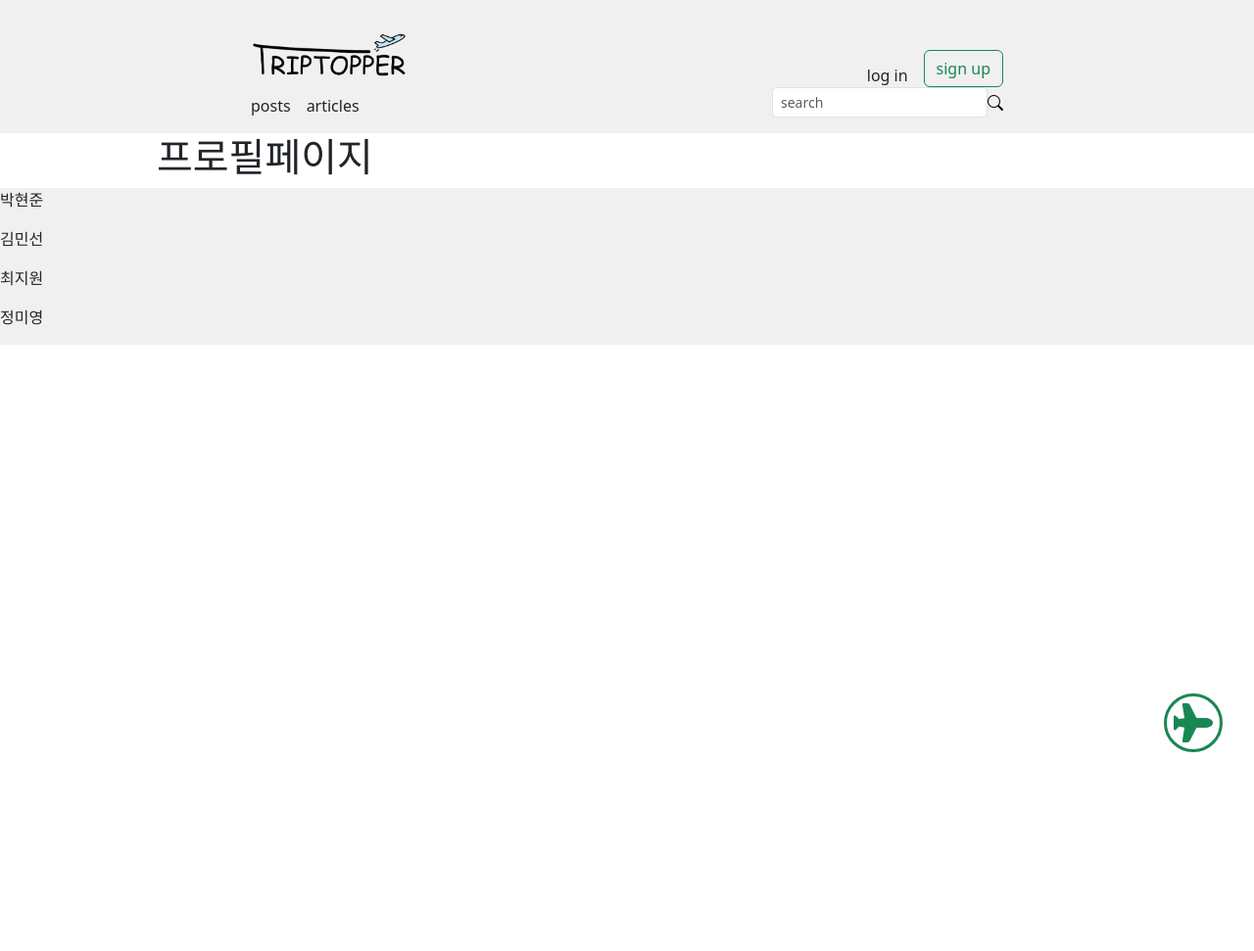
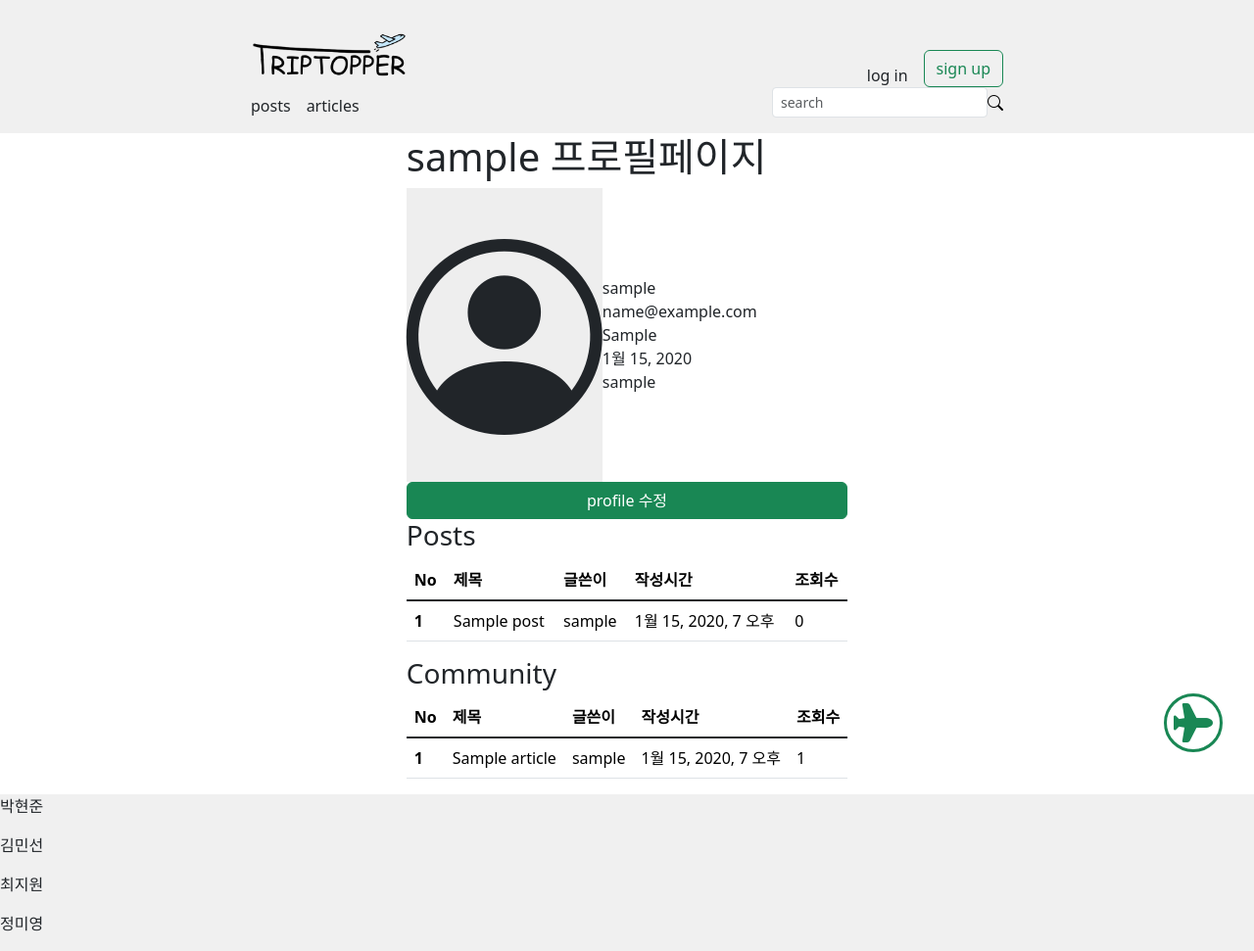
Before and after one commit to DT-HYUNJUN/tourist-spots-review-site, a Django app: a page that uses templates/base.html in a window 1280 px wide. Shown: the whole page at 98% size. Before the commit the page ends 768 px from the top, so only its background shows below. Run offline with Django 3.2, Linux system fonts and the light colour scheme; tables that the repository leaves empty hold one stand-in row (values such as "Sample post").

Commit message:
[UPDATE]profile

```diff
--- a/accounts/models.py
+++ b/accounts/models.py
@@ -10,7 +10,7 @@ class User(AbstractUser):
     followers = models.ManyToManyField('self', symmetrical=False, related_name='following')
     def profile(instance, filename):
         return f'profiles/{instance.username}/{filename}'
-    profile_image = ProcessedImageField(blank=False,
+    profile_image = ProcessedImageField(blank=True,
                                 upload_to = profile,
                                 processors= [ResizeToFill(90, 90)],
                                 format='JPEG',
--- a/accounts/templates/accounts/profile.html
+++ b/accounts/templates/accounts/profile.html
@@ -2,9 +2,91 @@
 
 {% block style %}
 <style>
+  .profile--user--wrap{
+    display: flex;
+    align-items: center;
+  }
+  .profile--image--wrap{
+      font-size: 200px;
+      background-color: #eeeeee;
+  }
 </style>
 {% endblock style %}
 
 {% block content %}
-<h1>프로필페이지</h1>
+<article>
+  <h1>{{ person }} 프로필페이지</h1>
+  <section class="profile--user--container">
+    <div class="profile--user--wrap">
+      <div class="profile--image--wrap">
+        {% if pserson.profile_image %}
+        <img src="{{ pserson.profile_image.url }}" alt="profile-image">
+        {% else %}
+        <i class="bi bi-person-circle"></i>
+        {% endif %}
+      </div>
+      <ul>
+        <li>{{ person.username }}</li>
+        <li>{{ person.email }}</li>
+        <li>{{ person.mbti }}</li>
+        <li>{{ person.birthday }}</li>
+        <li>{{ person.username }}</li>
+      </ul></div>
+    <div class="d-grid">
+      <a class="btn btn-success" type="button" href="{% url 'accounts:update'%}">profile 수정</a>
+    </div>
+  </section>
+  <section class="profile--posts--container">
+    <h3>Posts</h3>
+    <table class="table">
+      <thead>
+        <tr>
+          <th scope="col">No</th>
+          <th scope="col">제목</th>
+          <th scope="col">글쓴이</th>
+          <th scope="col">작성시간</th>
+          <th scope="col">조회수</th>
+        </tr>
+      </thead>
+      <tbody class="table-group-divider">
+        {% for post in posts %}
+        <tr>
+          <th scope="row">{{ post.pk }}</th>
+          <td><a href="{% url 'posts:detail' post.pk %}">{{ post.title }}</a></td>
+          <td>{{ post.user }}</td>
+          <td>{{ post.created_at }}</td>
+          <td>{{ post.views.all|length }}</td>
+        </tr>
+        {% endfor %}
+      </tbody>
+    </table>
+  </section>
+  <section class="profile--articles--container">
+    <h3>Community</h3>
+    <table class="table">
+      <thead>
+        <tr>
+          <th scope="col">No</th>
+          <th scope="col">제목</th>
+          <th scope="col">글쓴이</th>
+          <th scope="col">작성시간</th>
+          <th scope="col">조회수</th>
+        </tr>
+      </thead>
+      <tbody class="table-group-divider">
+        {% for article in articles %}
+        <tr>
+          <th scope="row">{{ article.pk }}</th>
+          <td><a href="{% url 'articles:detail' article.pk %}">{{ article.title }}</a></td>
+          <td>{{ article.user }}</td>
+          <td>{{ article.created_at }}</td>
+          <td>{{ article.views.all|length }}</td>
+        </tr>
+        {% endfor %}
+      </tbody>
+    </table>
+
+  </section>
+
+</article>
 {% endblock content %}
--- a/accounts/views.py
+++ b/accounts/views.py
@@ -56,7 +56,10 @@ def update(request):
         form = CustomUserChangeForm(request.POST, request.FILES, instance=request.user)
         if form.is_valid():
             form.save()
-            return redirect('posts:index')
+            return redirect('accounts:profile')
+        else:
+            print("Form is not valid")
+            print(form.errors)
     else:
         form = CustomUserChangeForm(instance=request.user)
     return render(request, 'accounts/update.html', {'form' : form})
@@ -78,12 +81,15 @@ def change_password(request):
 def profile(request, username):
     User = get_user_model()
     person = User.objects.get(username=username)
-    post = Post.objects.order_by('-pk')
-    article = Article.objects.order_by('-pk')
+    posts = Post.objects.filter(user=person).order_by('-pk')
+    articles = Article.objects.filter(user=person).order_by('-pk')
+
+    print(posts,articles)
+
     context = {
         'person' : person,
-        'post' : post,
-        'article' : article
+        'posts' : posts,
+        'articles' : articles,
     }
     return render(request, 'accounts/profile.html', context)
 
--- a/articles/templates/articles/detail.html
+++ b/articles/templates/articles/detail.html
@@ -1,6 +1,7 @@
 {% extends "base.html" %}
 {% load static %}
 {% block content %}
+<article class="main--article--container">
   {{article.title}}
   {{article.user}}
   {{article.content}}
@@ -61,5 +62,5 @@
     {{tag_form.as_p}}
     <input type="submit">
   </form> {% endcomment %}
-
+</article>
 {% endblock content %}
--- a/templates/base.html
+++ b/templates/base.html
@@ -221,9 +221,15 @@
         }
       }
       {% comment %} main {% endcomment %}
-      .main--form--wrap {
-        margin: 2em 1em 2em 1em;
+      .main--container{
+        display: flex;
+        justify-content: center;
+
       }
+      .main--article--container{
+
+      }
+      {% comment %} article {% endcomment %}
     </style>
     {% block style %}
     {% endblock style %}
@@ -326,7 +332,7 @@
       </div>
     </aside>
 
-    <main class="item">
+    <main class="item main--container">
     {% block content %}
     {% endblock content %}
     </main>
```
Also changed, not shown: accounts/templates/accounts/login.html (+11 -12 lines), accounts/templates/accounts/signup.html (+11 -9 lines), accounts/templates/accounts/update.html (added, +16 -0 lines), articles/templates/articles/create.html (+7 -6 lines), articles/templates/articles/index.html (+59 -8 lines), posts/views.py (+0 -8 lines). Lines whose indentation alone changed are shown as unchanged.
